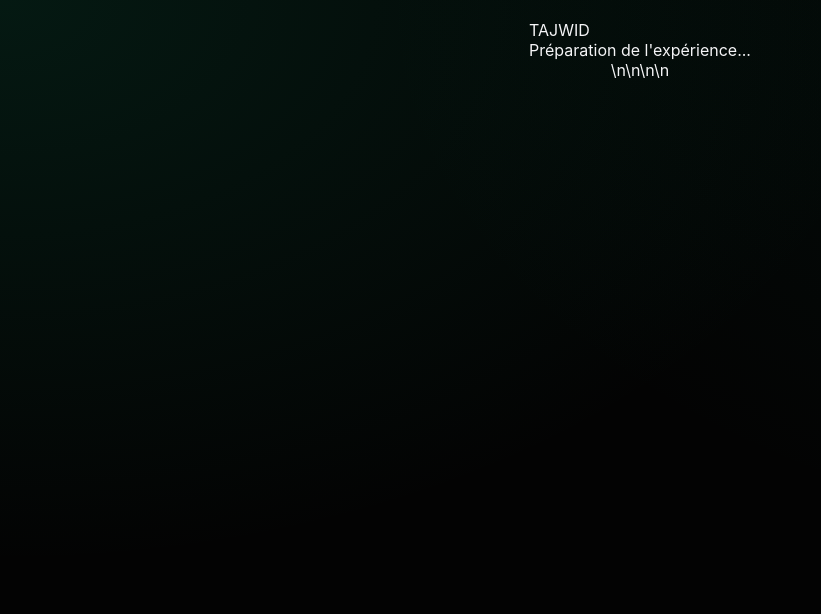
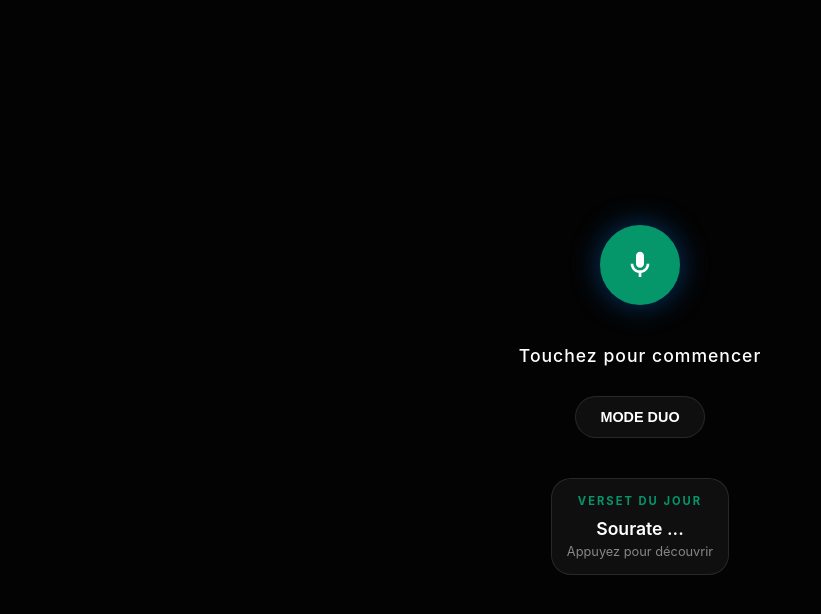
Before and after one commit to alkhastvatsaev/Reach, a Next.js app in the folder Desktop/TAJWID.com/: page / in a window 1280 px wide. Shown: the top 614 px of the page, without its empty margins (0-821 px from the left). Built offline with nearby package versions, Linux system fonts and the light colour scheme.

Commit message:
fix(ui): restitute original start-overlay structure & assure it hides on mic failure

```diff
--- a/Desktop/TAJWID.com/public/tajwid-logic.js
+++ b/Desktop/TAJWID.com/public/tajwid-logic.js
@@ -1367,6 +1367,8 @@
           // Succès : on cache l'overlay et on marque comme enregistrant
           isRecording = true;
           if (overlay) overlay.style.display = "none";
+          const appLayout = document.getElementById("app-layout");
+          if (appLayout) appLayout.style.display = "flex";
           document.getElementById("live-assistant")?.classList.add("visible");
           resetUI();
           updateAssistantWords();
@@ -1492,6 +1494,12 @@
             startTxt.innerText =
               translations[currentLang]?.start || "Touchez pour commencer";
           isRecording = false;
+
+          // Show the layout and hide overlay even if mic fails so user isn't stuck
+          const overlay = document.getElementById("start-overlay");
+          if (overlay) overlay.style.display = "none";
+          const appLayout = document.getElementById("app-layout");
+          if (appLayout) appLayout.style.display = "flex";
         }
       }
 
--- a/Desktop/TAJWID.com/src/app/page.tsx
+++ b/Desktop/TAJWID.com/src/app/page.tsx
@@ -20,11 +20,45 @@ export default function TajwidPage() {
     }
   }, []);
 
-  return (
-    <>
-      <div id="startup-overlay">
-        <div className="startup-logo">TAJWID</div>
-        <p className="startup-sub">Préparation de l'expérience...</p>
+  return (    <>
+      <div id="start-overlay" style={{ cursor: 'pointer', zIndex: 9999, display: 'flex' }} onClick={(e) => {
+          // This allows users to start the app by clicking on the overlay
+          try {
+              const fn = new Function('event', `startRecording()`);
+              fn.call(e.currentTarget, e.nativeEvent || e);
+          } catch(err) { console.error('Inline event error', err); }
+      }}>
+        <div style={{ display: 'flex', flexDirection: 'column', alignItems: 'center', gap: '20px' }}>
+          <div className="start-icon" id="main-start-btn">
+            <svg width="32" height="32" viewBox="0 0 24 24" fill="white">
+              <path d="M12 14c1.66 0 3-1.34 3-3V5c0-1.66-1.34-3-3-3S9 3.34 9 5v6c0 1.66 1.34 3 3 3z" />
+              <path d="M17 11c0 2.76-2.24 5-5 5s-5-2.24-5-5H5c0 3.53 2.61 6.43 6 6.92V21h2v-3.08c3.39-.49 6-3.39 6-6.92h-2z" />
+            </svg>
+          </div>
+          <p id="txt-start" style={{ fontWeight: 500 }}>Touchez pour commencer</p>
+
+          <button id="duo-mode-btn" className="btn-duo" onClick={(e) => {
+              e.stopPropagation();
+              try {
+                  const fn = new Function('event', `openDuoSelector()`);
+                  fn.call(e.currentTarget, e.nativeEvent || e);
+              } catch(err) { console.error('Inline event error', err); }
+          }}>
+            MODE DUO
+          </button>
+
+          <div className="daily-card" id="daily-verse-card" style={{ marginTop: '20px' }} onClick={(e) => {
+              e.stopPropagation();
+              try {
+                  const fn = new Function('event', `loadDailyVerse()`);
+                  fn.call(e.currentTarget, e.nativeEvent || e);
+              } catch(err) { console.error('Inline event error', err); }
+          }}>
+            <div className="daily-label" id="txt-daily-label">Verset du Jour</div>
+            <div className="daily-ref" id="daily-ref-text">Sourate ...</div>
+            <div className="daily-sub" id="txt-daily-sub">Appuyez pour découvrir</div>
+          </div>
+        </div>
       </div>
 
       <div id="app-layout" style={{ display: 'none' }}>
```
